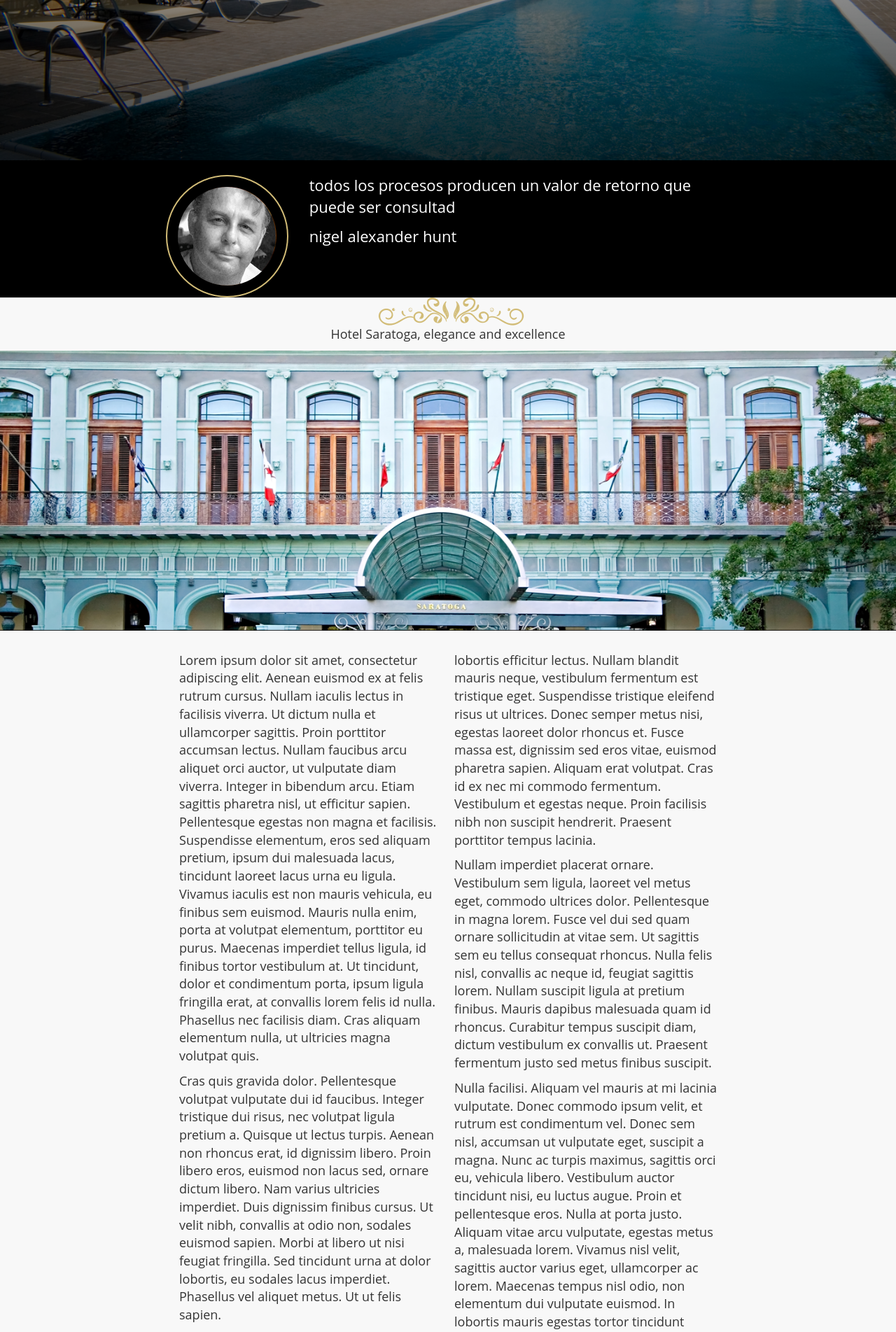
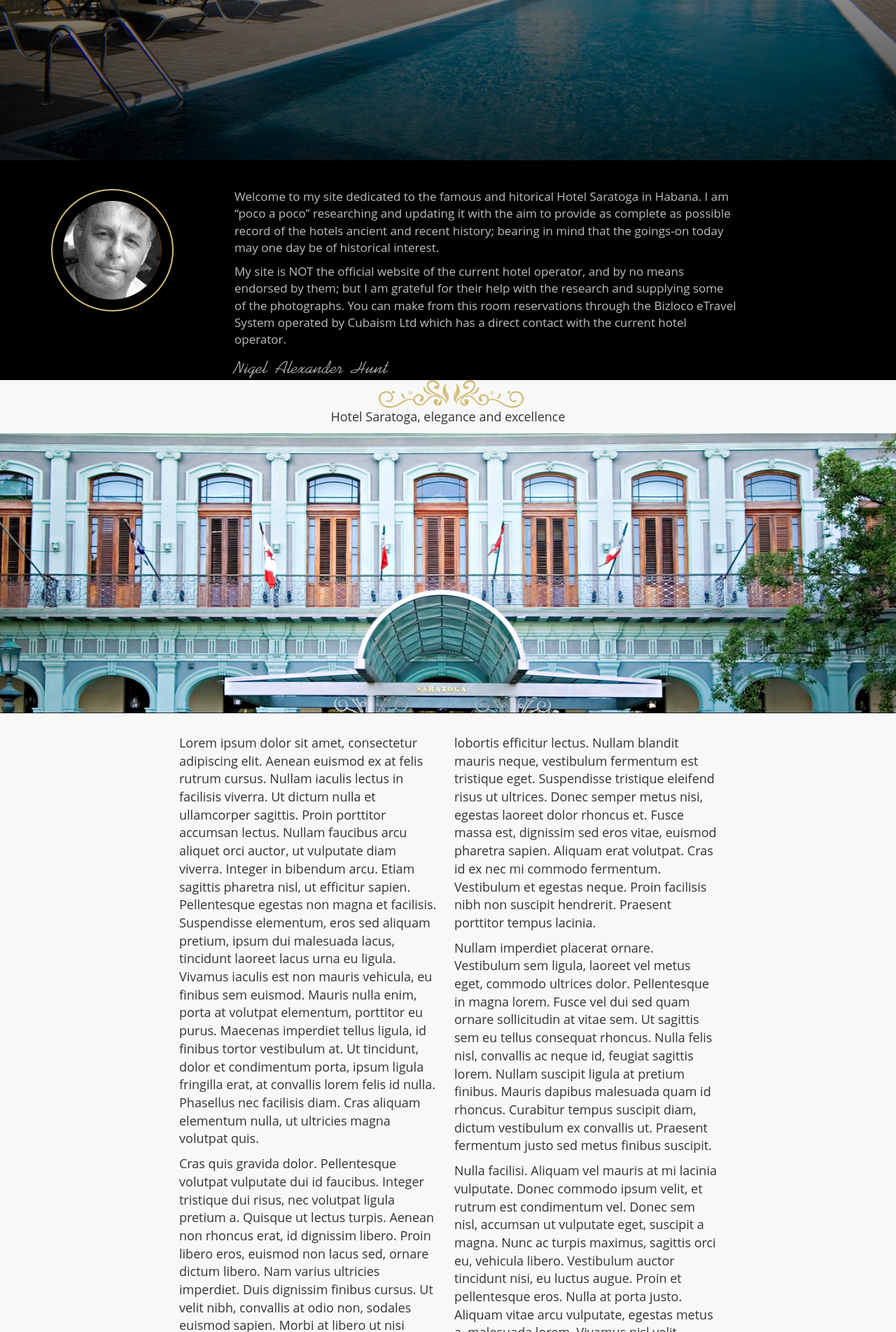
Before and after one commit to gilberdev/hotelsaratoga, a Django app: page / in a window 1280 px wide. Shown: the part 461-2364 px from the top of the page at 70% size. Run offline with Django 3.2, Linux system fonts and the light colour scheme; style sheets or scripts are compiled from the project's sources; some libraries are stand-ins or nearby versions; some web fonts are replaced.

Commit message:
El header y el msg estan completos ... espero

```diff
--- a/apps/base/templates/base/home.html
+++ b/apps/base/templates/base/home.html
@@ -3,7 +3,6 @@
 {% block content %}
 
     {# Header and Message #}
-    <div class="row">
     <div class="row my-img-format page-header parent" style="border-bottom-width: 0;">
         <div class="row">
             <p class="text-center">
@@ -18,18 +17,21 @@
             </p>
         </div>
     </div>
-        <div class="row" style="background-color: black">
-            <div class="col-sm-4">
-                <img class="to-right" src="{{ STATIC_URL }}img/Home/HeaderAndMessage/nigelhuntPhoto.png">
+
+    <div class="row" style="background-color: black;">
+        <div class="col-sm-3 text-center" style="margin-top: 20px;">
+            <img src="{{ STATIC_URL }}img/Home/HeaderAndMessage/nigelhuntPhoto.png">
         </div>
-            <div class="col-sm-6">
-                <p class="text-left hotel-logo">
-                    Todos los procesos producen un valor de retorno que puede ser consultad
+        <div class="col-sm-7" style="margin-top: 20px;">
+            <p class="text-left message">
+                Welcome to my site dedicated to the famous and hitorical Hotel Saratoga in Habana.  I am “poco a poco” researching and updating it with the aim to provide as complete as possible record of the hotels ancient and recent history; bearing in mind that the goings-on today may one day be of historical interest.
             </p>
-                <p class="text-left hotel-logo">
+            <p class="text-left message">
+                My site is NOT the official website of the current hotel operator, and by no means endorsed by them; but I am grateful for their help with the research and supplying some of the photographs. You can make from this room reservations through the Bizloco eTravel System operated by Cubaism Ltd which has a direct contact with the current hotel operator.
+            </p>
+            <p class="text-left signature">
                 Nigel Alexander Hunt
             </p>
-            </div>
         </div>
     </div>
 
--- a/saratoga/static/css/base.css
+++ b/saratoga/static/css/base.css
@@ -33,8 +33,16 @@ body{
     line-height: 59px
 }
 
-.text{
-    font-family: 'Open Sans';
+.message{
+    color: #c0bebf;
+    font-size: 17px;
+}
+
+.signature{
+    font-family: 'Angelou';
+    color: #c0bebf;
+    font-size: 25px;
+    margin: 0;
 }
 
 
--- a/saratoga/static/css/fonts.css
+++ b/saratoga/static/css/fonts.css
@@ -7,3 +7,8 @@
     font-family: "Open Sans";
     src: url('../fonts/open-sans/OpenSans-Regular.ttf');
 }
+
+@font-face {
+    font-family: "Angelou";
+    src: url('../fonts/Angelou.otf');
+}
```
Lines whose indentation alone changed are shown as unchanged.
